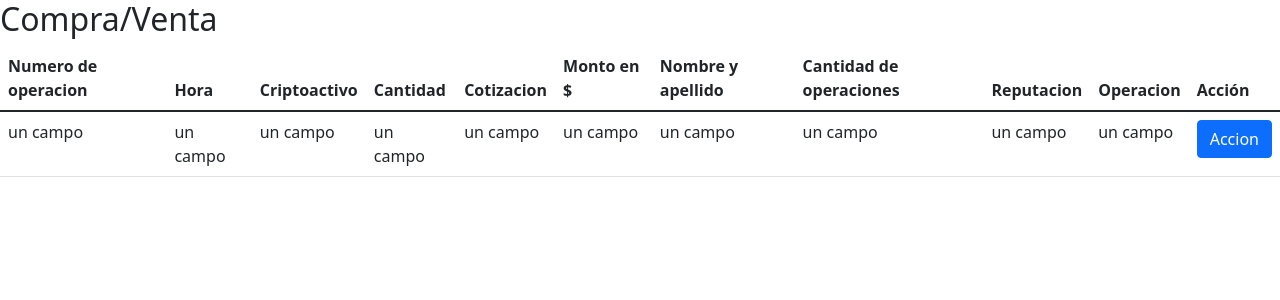
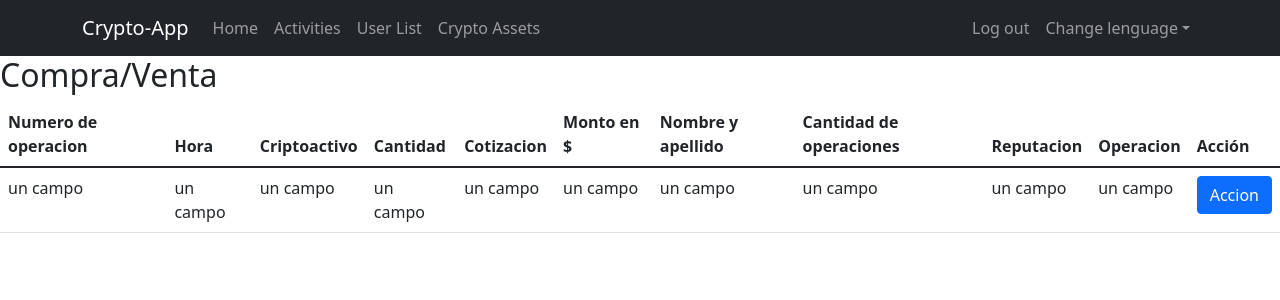
Before and after one commit to PabloD97/unq-desarrollo-app-cripto-front, a React (Create React App) app: page /activities in a window 1280 px wide. Shown: the top 300 px of the page. Built offline with nearby package versions, Linux system fonts and the light colour scheme.

Commit message:
feat: NavBar Component
- Se agrego el componente navbar
- Se agrego el cambio de idioma para el navbar
- Se agrego navbar a home, userlist, cryptoassets y activity

```diff
--- a/src/components/Activity.jsx
+++ b/src/components/Activity.jsx
@@ -2,6 +2,7 @@ import React, {  useState, useEffect } from "react";
 import NumberFormat from "react-number-format";
 import { getQuotes } from "../api/cryptoactive.api"
 import {Form,Button,Modal} from 'react-bootstrap';
+import  Navbar  from "./NavBar";
 
 const Activity = () => {
 const [show, setShow] = useState(false);
@@ -12,6 +13,7 @@ const [show, setShow] = useState(false);
 
     return (
         <>
+        <Navbar/>
         <h2>Compra/Venta</h2>
         <div>
         <table className="table">
--- a/src/components/Cryptoassets.jsx
+++ b/src/components/Cryptoassets.jsx
@@ -1,4 +1,5 @@
 import React, {  useState, useEffect } from "react";
+import  Navbar  from "./NavBar";
 import NumberFormat from "react-number-format";
 import { getQuotes } from "../api/cryptoactive.api"
 
@@ -22,6 +23,7 @@ const Cryptoassets = () => {
 
     return (
         <>
+        <Navbar/>
         <h2>Listado de crypto activos</h2>
         <div>
         <table className="table">
--- a/src/components/Home.jsx
+++ b/src/components/Home.jsx
@@ -6,6 +6,7 @@ import cotizacion from '../img/cotizacion.jpg';
 import generarActividad from '../img/generarActividad.jpg';
 import consumirActividad from '../img/consumirActividad.jpg';
 import {CardGroup,Button} from 'react-bootstrap';
+import  Navbar  from "./NavBar";
 
 const Home = () => {
 
@@ -13,6 +14,7 @@ const Home = () => {
 
     return (
         <>
+        <Navbar/>
         <h1>Home </h1>
         <CardGroup>
             <CardHome title="Cotizacion"
--- /dev/null
+++ b/src/components/NavBar.jsx
@@ -0,0 +1,57 @@
+import React, { useState } from "react";
+import { Navbar, Container, Nav, NavDropdown, Button } from "react-bootstrap";
+import { useTranslation } from "react-i18next";
+import i18n from "./../translations/i18n";
+
+const NavBar = () => {
+  const [language, setLanguage] = useState("en");
+
+  const { t } = useTranslation();
+
+  const [text, setText] = useState(t("changeLanguage"));
+
+  const handleOnclick = (e) => {
+    e.preventDefault();
+    setLanguage(e.target.value);
+    i18n.changeLanguage(e.target.value);
+    setText(t("changeLanguage"));
+  };
+
+  return (
+    <>
+      <Navbar bg="dark" variant="dark" expand="lg">
+        <Container>
+          <Navbar.Brand >Crypto-App</Navbar.Brand>
+          <Navbar.Toggle aria-controls="basic-navbar-nav" />
+          <Navbar.Collapse id="basic-navbar-nav">
+            <Nav className="me-auto">
+              <Nav.Link href="/home">{t("home")}</Nav.Link>
+              <Nav.Link href="/activities">{t("activities")}</Nav.Link>
+              <Nav.Link href="/userslist">{t("usersList")}</Nav.Link>
+              <Nav.Link href="/cryptoassets">{t("cryptoassets")}</Nav.Link>
+            </Nav>
+            <Nav>
+
+              <Nav.Link href="/">{t("logOut")}</Nav.Link>
+              <NavDropdown title={text} id="basic-nav-dropdown">
+                <NavDropdown.Item href="#action/3.2">
+                  <Button variant="success" value="es" onClick={handleOnclick}>
+                    es
+                  </Button>
+                </NavDropdown.Item>
+                <NavDropdown.Item href="#action/3.3">
+                  <Button variant="success" value="en" onClick={handleOnclick}>
+                    en
+                  </Button>
+                </NavDropdown.Item>
+                <NavDropdown.Divider />
+              </NavDropdown>
+            </Nav>
+          </Navbar.Collapse>
+        </Container>
+      </Navbar>
+    </>
+  );
+};
+
+export default NavBar;
--- a/src/components/UserList.jsx
+++ b/src/components/UserList.jsx
@@ -1,5 +1,6 @@
 import React, {  useState, useEffect } from "react";
-import { getUsers } from "../api/users.api"
+import { getUsers } from "../api/users.api";
+import  Navbar  from "./NavBar";
 
 const UserList = () => {
 
@@ -21,6 +22,7 @@ const UserList = () => {
 
     return (
         <>
+        <Navbar/>
         <h2>Listado de usarios</h2>
         <div>
         <table className="table">
--- a/src/translations/en/translations.js
+++ b/src/translations/en/translations.js
@@ -5,5 +5,10 @@ export const TRANSLATIONS_EN = {
   EmailAddress: "Email address",
   CheckMeOut: "Check me out",
   warning: "We'll never share your email with anyone else.",
-  changeLanguage: "Change lenguage"
+  changeLanguage: "Change lenguage",
+  home: "Home",
+  activities: "Activities",
+  usersList: "User List",
+  logOut: "Log out",
+  cryptoassets: "Crypto Assets"
 };
--- a/src/translations/es/translations.js
+++ b/src/translations/es/translations.js
@@ -5,5 +5,10 @@ export const TRANSLATIONS_ES = {
   EmailAddress: "Dirección de correo electrónico",
   CheckMeOut: "Echa un vistazo",
   warning: "Nunca compartiremos su correo electrónico con nadie más.",
-  changeLanguage: "Cambiar lenguaje"
+  changeLanguage: "Cambiar lenguaje",
+  home: "Inicio",
+  activities: "Actividades",
+  usersList: "Lista de usuarios",
+  logOut: "Cerrar sesion",
+  cryptoassets: "Cripto activos"
 };
```
Also changed, not shown: 1 other file (tests, documents, lock files or other folders).
